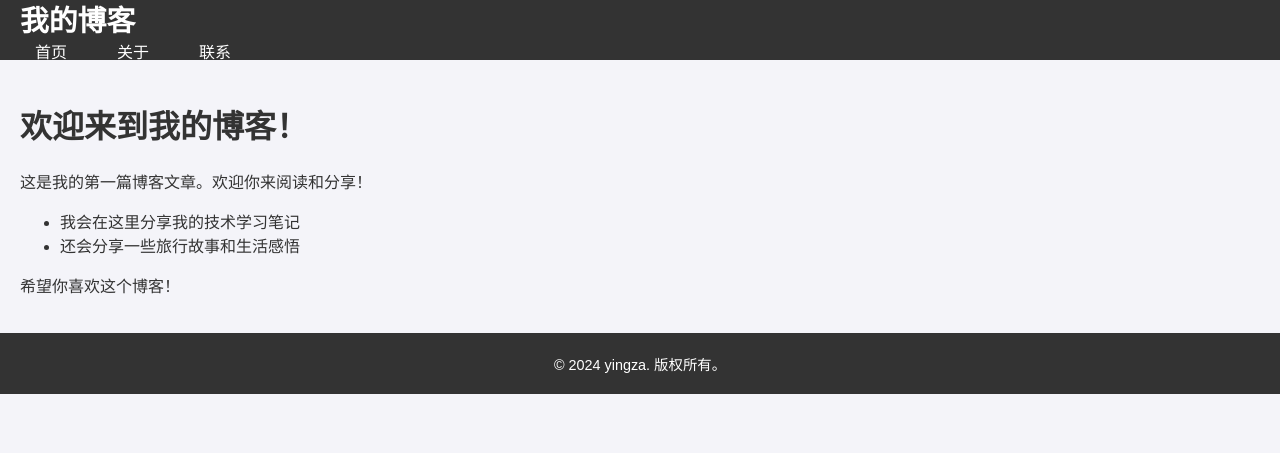
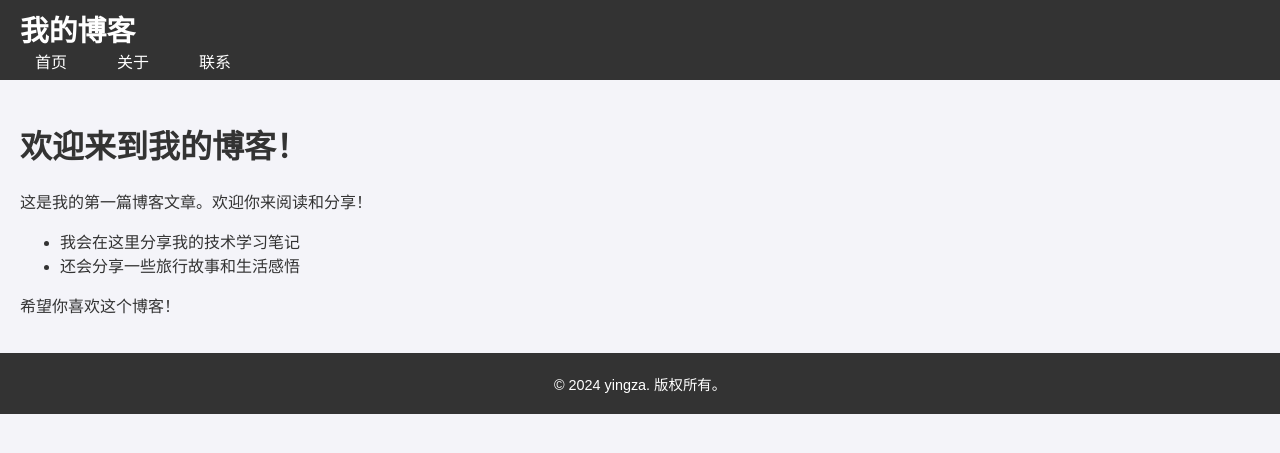
Before and after one commit to yingza-l/skills-github-pages, a Jekyll site: the page built from index.md, in a window 1280 px wide. Shown: the top 453 px of the page. Built offline with Jekyll 4.4.1, drawn with Linux system fonts in a browser that asks for light colours.

Commit message:
Update style.css

```diff
--- a/assets/css/style.css
+++ b/assets/css/style.css
@@ -13,15 +13,16 @@ header {
   top: 0;
   left: 0;
   width: 100%;
+  height: 80px; /* 头部高度 */
   background-color: #333;
   color: white;
-  z-index: 100;
+  z-index: 1000;
   display: flex;
   align-items: center;
-  justify-content: space-between; /* 左右分布 */
-  height: 60px; /* 固定高度 */
+  justify-content: space-between;
   padding: 0 20px;
 }
+
 
 header .logo {
   font-size: 1.8em; /* 标题字体大小 */
@@ -57,7 +58,7 @@ header nav ul li a:hover {
 
 /* 主体内容 */
 main {
-  margin-top: 60px; /* 确保内容不会被头部遮挡 */
+  margin-top: 80px; /* 确保内容不会被头部遮挡 */
   padding: 20px;
 }
 
```
